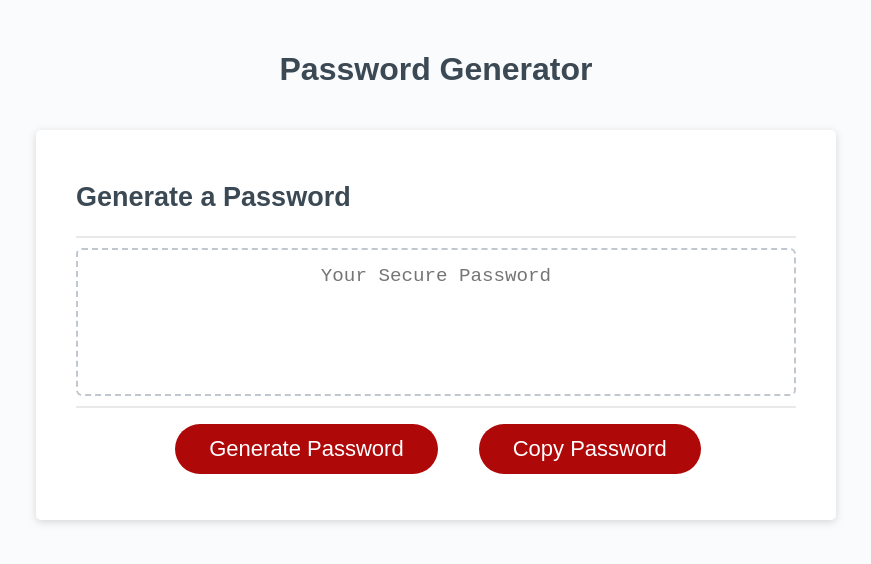
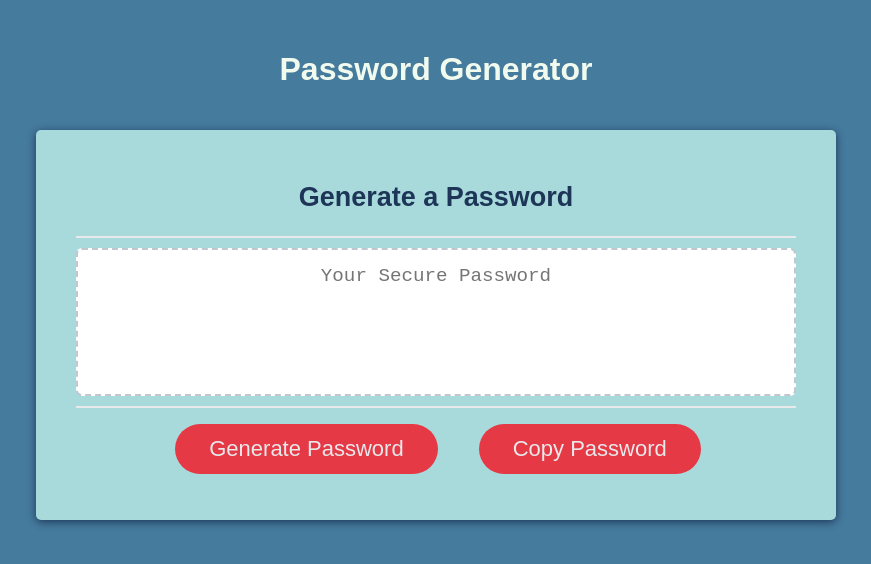
Before and after one commit to Jacwilalasey/Password-Generator, a plain HTML site: page index.html in a window 1280 px wide. Shown: the whole page, without its empty margins (204-1075 px from the left). Drawn offline with Linux system fonts and the light colour scheme.

Commit message:
updating css styling added copy function (non-functional now)

```diff
--- a/assets/css/style.css
+++ b/assets/css/style.css
@@ -14,7 +14,7 @@ body,
 
 body {
   font-family: sans-serif;
-  background-color: #f9fbfd;
+  background-color: #457b9d;
 }
 
 .wrapper {
@@ -27,19 +27,23 @@ header {
   text-align: center;
   padding: 20px;
   padding-top: 0px;
-  color: hsl(206, 17%, 28%);
+  color: #f1faee;
 }
 
 .card {
-  background-color: hsl(0, 0%, 100%);
+  background-color: #a8dadc;
   border-radius: 5px;
   border-width: 1px;
-  box-shadow: rgba(0, 0, 0, 0.15) 0px 2px 8px 0px;
-  color: hsl(206, 17%, 28%);
+  box-shadow: #1d3557 0px 2px 8px 0px;
+  color: #1d3557;
   font-size: 18px;
   margin: 0 auto;
   max-width: 800px;
   padding: 30px 40px;
+}
+
+.card-header {
+    text-align: center;
 }
 
 .card-header::after {
@@ -74,11 +78,11 @@ header {
 
 .btn {
   border: none;
-  background-color: hsl(360, 91%, 36%);
+  background-color: #e63946;
   border-radius: 25px;
-  box-shadow: rgba(0, 0, 0, 0.1) 0px 1px 6px 0px rgba(0, 0, 0, 0.2) 0px 1px 1px
+  box-shadow: #1d3557 0px 1px 6px 0px #1d3557 0px 1px 1px
     0px;
-  color: hsl(0, 0%, 100%);
+  color: #e7e9eb;
   display: inline-block;
   font-size: 22px;
   line-height: 22px;
@@ -87,6 +91,20 @@ header {
   text-align: center;
   cursor: pointer;
 }
+
+.btn:hover {
+    border: none;
+    background-color: #457b9d;
+    border-radius: 25px;
+    color: #e7e9eb;
+    display: inline-block;
+    font-size: 22px;
+    line-height: 22px;
+    margin: 16px 16px 16px 20px;
+    padding: 14px 34px;
+    text-align: center;
+    cursor: pointer;
+  }
 
 button[disabled] {
   cursor: default;
--- a/assets/js/app.js
+++ b/assets/js/app.js
@@ -170,6 +170,9 @@ function generatePassword() {
 // Get references to the #generate & #copy element
   var copyBtn = document.querySelector('#copy');
 
+// Add event listener to copy button
+  copyBtn.addEventListener('click', copyPassword);
+
 // function for user to copy their new password
   function copyPassword() {
     var copyText = document.getElementById("#password");
@@ -179,7 +182,4 @@ function generatePassword() {
   }
 
 // Add event listener to generate button
-  generateBtn.addEventListener('click', writePassword);
-
-// Add event listener to copy button
-  copyBtn.addEventListener('click', copyPassword);
+  generateBtn.addEventListener('click', copyPassword);
```
